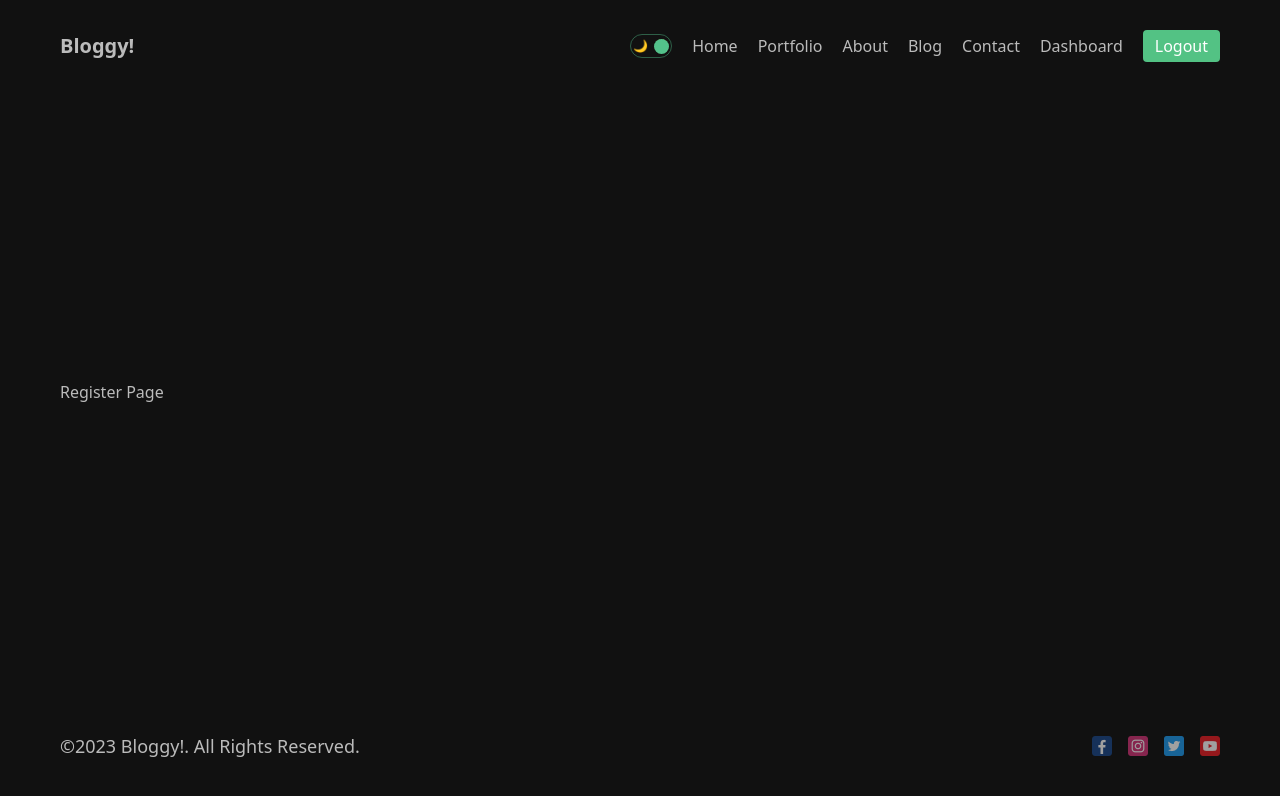
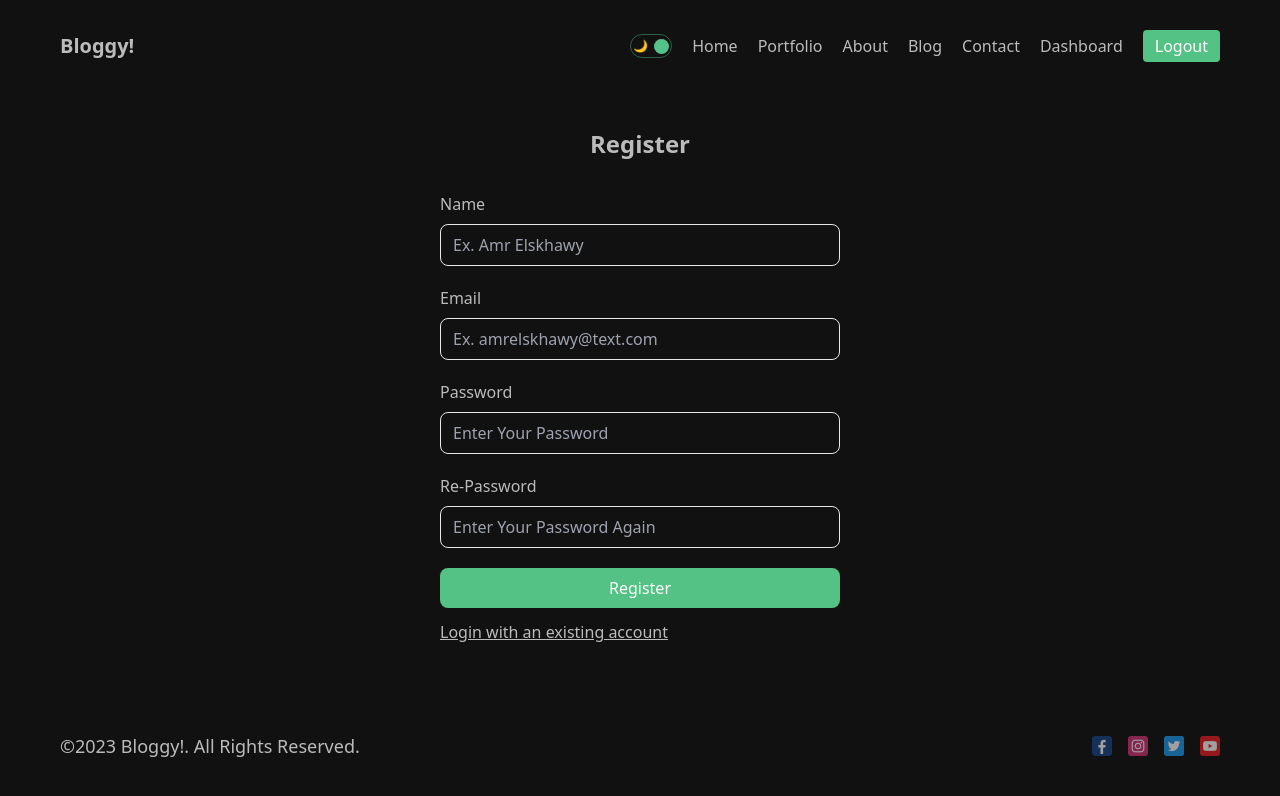
Before and after one commit to amrelskhawy/BlogAppWithNextJS, a Next.js app: page /dashboard/register in a window 1280 px wide. Shown: the top 796 px of the page. Built offline with nearby package versions, Linux system fonts and the light colour scheme.

Commit message:
Creates ( Login - Register ) routes in dashboard

```diff
--- a/src/app/dashboard/(auth)/login/page.jsx
+++ b/src/app/dashboard/(auth)/login/page.jsx
@@ -1,8 +1,85 @@
-import React from "react";
+"use client"
+import React, {useState} from "react";
+import Link from "next/link";
+import {useRouter} from "next/navigation";
+import {signIn} from "next-auth/react";
 
+const LoginInputs = [
+    {
+        id: "email",
+        title: "Email",
+        placeholder: "Ex. amrelskhawy@text.com",
+        type: "email",
+        required: true
+    },{
+        id: "password",
+        title: "Password",
+        placeholder: "Enter Your Password",
+        type: "password",
+        required: true
+    }
+]
 const Login = () => {
+
+    const [err, setErr] = useState("");
+
+    const router = useRouter()
+    const [formData, setFormData] = useState({
+        "email": '',
+        "password": '',
+    })
+
+    const handleChange = (e) => {
+        const {value, name} = e.target
+
+        setFormData((prev) => {
+            return {
+                ...prev, [name]: value
+            }
+        })
+    }
+
+    const handleSubmit = async (e) => {
+        e.preventDefault()
+        try {
+            signIn("credentials", {
+                email,password
+            })
+        } catch (e) {
+            setErr(e.message)
+        }
+    }
+
+
     return (
-        <div>Login Page</div>
+        <div className='w-full max-w-[400px] h-fit p-4  grid mx-auto '>
+            <h1 className='text-center text-2xl font-bold mb-8'>Login</h1>
+            <form className=' w-full grid gap-4' onSubmit={handleSubmit}  action="">
+                {
+                    LoginInputs.map(inp => (
+                        <div className='grid gap-2' key={inp.id}>
+                            <label htmlFor={inp.id}>{inp.title}</label>
+                            <input
+                                className='p-2 px-3 outline-none bg-transparent border rounded-lg'
+                                id={inp.id}
+                                type={inp.type}
+                                required={inp.required}
+                                placeholder={inp.placeholder}
+                                name={inp.id}
+                                onChange={handleChange}
+                            />
+                        </div>
+                    ))
+                }
+                <button className='p-2 bg-[#53c284] text-white mt-4 rounded-lg ' type="submit">Login</button>
+            </form>
+
+            <p>{err}</p>
+
+            <Link className={'underline my-3'}  href={'/dashboard/register'}>
+                create a new account
+            </Link>
+        </div>
     )
 }
 
--- a/src/app/dashboard/(auth)/register/page.jsx
+++ b/src/app/dashboard/(auth)/register/page.jsx
@@ -1,8 +1,105 @@
-import React from "react";
+"use client"
+import React, {useState} from "react";
+import Link from "next/link";
+import {useRouter} from "next/navigation";
 
+
+const registerInputs = [
+    {
+        id: "name",
+        title: "Name",
+        placeholder: "Ex. Amr Elskhawy",
+        type: "text",
+        required: true
+    },{
+        id: "email",
+        title: "Email",
+        placeholder: "Ex. amrelskhawy@text.com",
+        type: "email",
+        required: true
+    },{
+        id: "password",
+        title: "Password",
+        placeholder: "Enter Your Password",
+        type: "password",
+        required: true
+    },{
+        id: "confirmPassword",
+        title: "Re-Password",
+        placeholder: "Enter Your Password Again",
+        type: "password",
+        required: true
+    },
+]
 const Register = () => {
+    const [err, setErr] = useState("");
+    const router = useRouter()
+    const [formData, setFormData] = useState({
+        "name":'',
+        "email": '',
+        "password": '',
+        "confirmPassword" : ''
+    })
+
+    const handleChange = (e) => {
+        const {value, name} = e.target
+
+        setFormData((prev) => {
+            return {
+                ...prev, [name]: value
+            }
+        })
+    }
+
+    const handleSubmit = async (e) => {
+        e.preventDefault()
+        try {
+            const res = await fetch('/api/auth/register', {
+                body: JSON.stringify(formData),
+                method: "POST",
+                headers: {
+                    "Content-Type": "application/json"
+                }
+            })
+
+            res.status === 201
+                &&
+                router.push('/dashboard/login?success=Account has been created')
+        } catch (e) {
+            setErr(e.message)
+        }
+    }
+
     return (
-        <div>Register Page</div>
+        <div className="grid  w-full  max-w-[400px] mx-auto ">
+            <h1 className='text-center text-2xl font-bold mb-8'>Register</h1>
+            <form
+                  className=" w-full flex flex-col gap-5"
+                  onSubmit={handleSubmit}>
+                {
+                    registerInputs.map(inp => (
+                        <div className='grid gap-2 w-full' key={inp.id}>
+                            <label htmlFor={inp.id}>{inp.title}</label>
+                            <input
+                                className='p-2 px-3 outline-none bg-transparent border rounded-lg'
+                                id={inp.id}
+                                type={inp.type}
+                                required={inp.required}
+                                placeholder={inp.placeholder}
+                                name={inp.id}
+                                onChange={handleChange}
+                            />
+                        </div>
+                    ))
+                }
+                <button type={"submit"}
+                    className="p-2 bg-[#53c284] text-white rounded-lg">
+                    Register</button>
+            </form>
+            {err && <p className={'w-full my-4 bg-red-500 text-white text-center p-2 '}> {err}</p>}
+            <Link className={'underline my-3'} href={'/dashboard/login'} >
+                Login with an existing account</Link>
+        </div>
     )
 }
 
```
